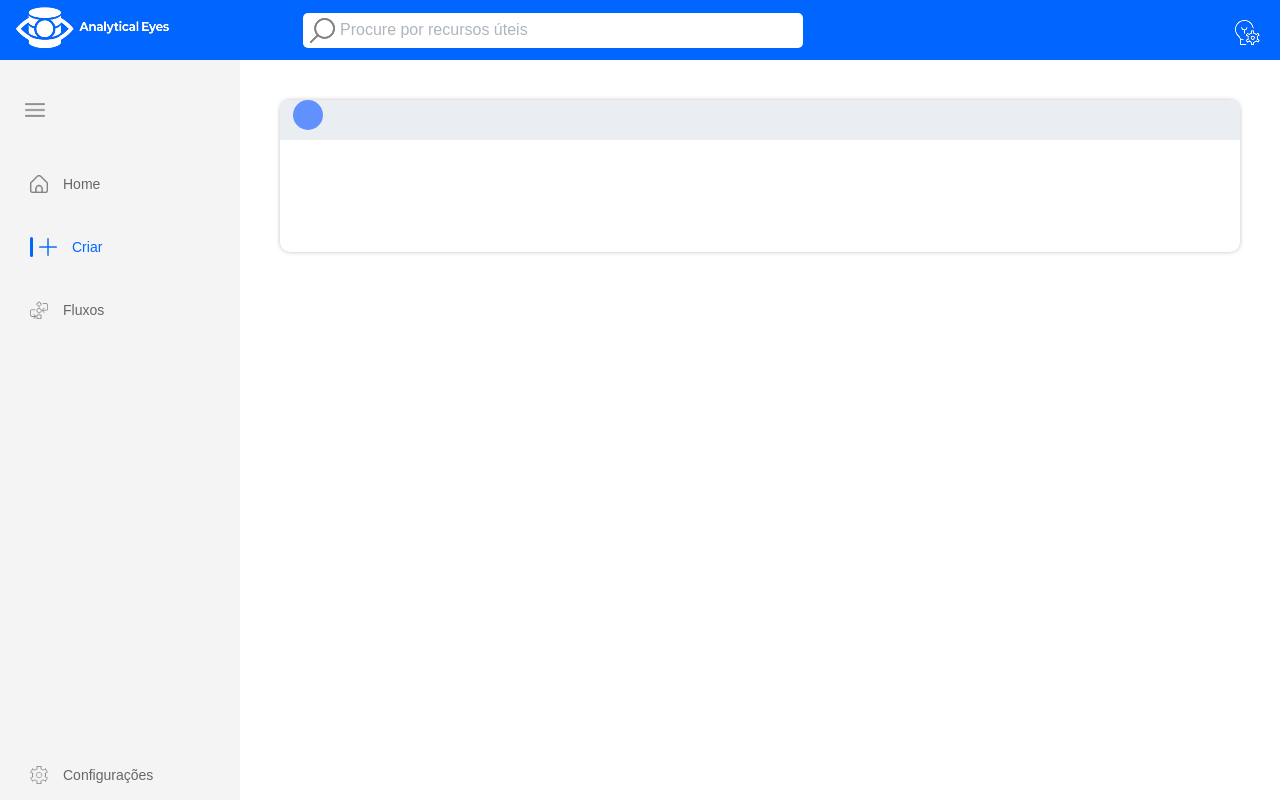
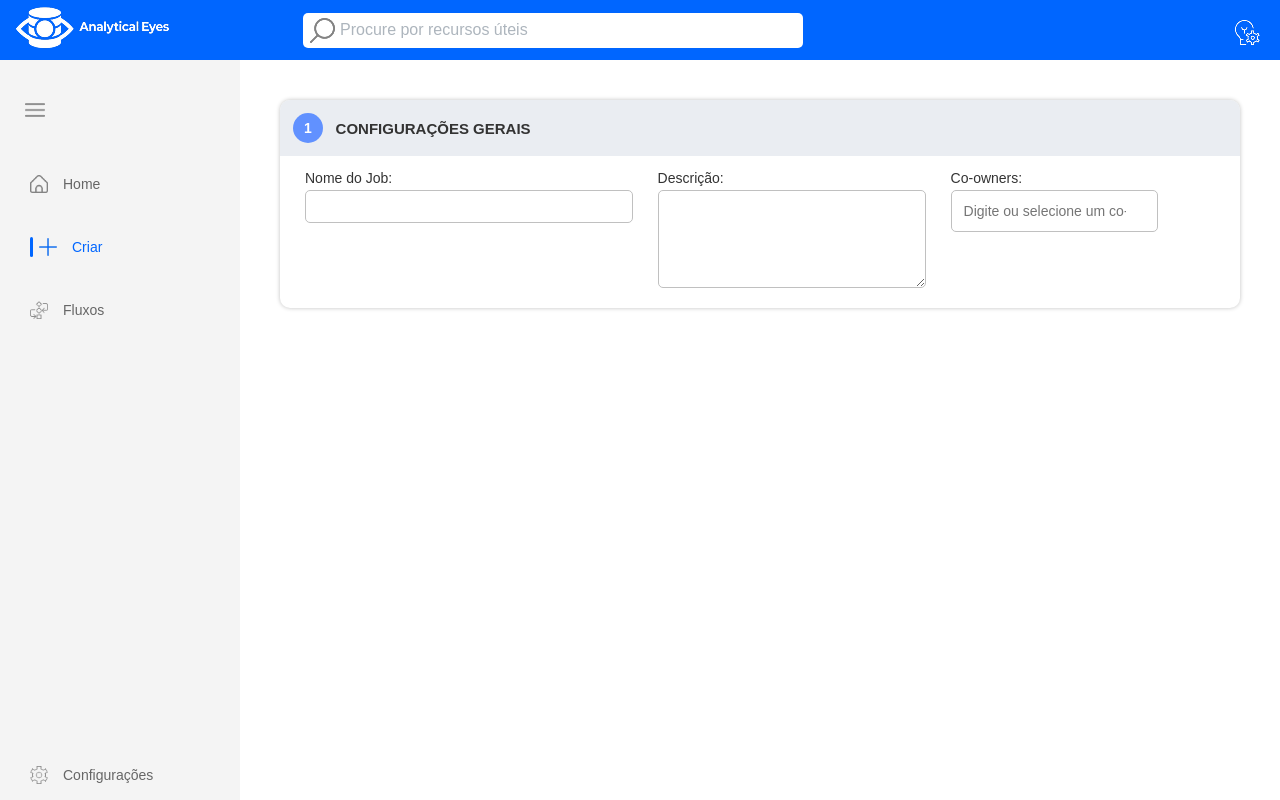
Before and after one commit to GabsSoS/Analytic-Eyes, a React app in the folder etl-manager/frontend/: page /criar in a window 1280 px wide. Built offline with nearby package versions, Linux system fonts and the light colour scheme; the HTML template or start-up script is replaced by a standard one.

Commit message:
finalização etapa1
etapa 1 finalizada correção de responsividades virão posteriormente

```diff
--- a/etl-manager/frontend/src/pages/Criar/Fluxos.css
+++ b/etl-manager/frontend/src/pages/Criar/Fluxos.css
@@ -1,9 +1,18 @@
+h3 {
+  font-family: "irina-sans-regular", sans-serif;
+  font-size: 15px;
+  color: #333333;
+  margin-left: 1vw;
+}
+
+
+
+
 .container {
   position: absolute;
   display: flex;
   flex-direction: column;
   align-items: center;
-
   justify-content: center;
   top: 100px;
 }
@@ -12,16 +21,18 @@
   display: flex;
   flex-direction: column;
   width: 75vw;
-  height: 19vh;
+  height: auto;
   background-color: #ffffff;
   border-radius: 10px;
   box-shadow: 0px 0px 4px rgba(0, 0, 0, 0.25);
+  padding-bottom: 10px;
 }
 
 .cabecalho {
   display: flex;
   width: 75vw;
-  height: 5vh;
+  height: 7vh;
+  align-items: center;
   border-top-left-radius: 10px;
   border-top-right-radius: 10px;
   background-color: #EAEDF2;
@@ -35,4 +46,130 @@
   background-color: #EAEDF2;
   margin-left: 1vw;
   background-color: #6191FF;
+  align-items: center;
+  justify-content: center;
+  color: white;
+  font-size: 14px;
+  font-family: "irina-sans-regular", sans-serif;
+  font-weight: bolder;
 }
+
+.conteudo {
+  display: flex;
+  flex-direction: row;
+}
+
+
+.job {
+  display: flex;
+  flex-direction: column;
+  margin-left: 25px;
+}
+
+.paragaf {
+  font-family: "irina-sans-regular", sans-serif;
+  font-size: 14px;
+  color: #333333;
+}
+
+.inputs-generics {
+  position: relative;
+  display: flex;
+  flex-direction: column;
+  width: 300px;
+  height: 5px;
+  border: #C0C0C0 solid 1px;
+  border-radius: 5px;
+  padding: 1vw;
+  top: -10px;
+  outline: none;
+}
+
+.Descricao {
+  display: flex;
+  flex-direction: column;
+  margin-left: 25px;
+}
+
+.inputs-desc {
+  position: relative;
+  width: 250px;
+  height: 80px;
+  border: #C0C0C0 solid 1px;
+  border-radius: 5px;
+  padding: 8px;
+  top: -10px;
+  outline: none;
+  font-family: "irina-sans-regular", sans-serif;
+  font-size: 14px;
+  resize: vertical;
+  font-size: 14px;
+  line-height: 1.4;
+}
+
+.Co-owners {
+  display: flex;
+  flex-direction: column;
+  margin-left: 25px;
+}
+
+.inputs-owners-wrapper {
+  position: relative;
+  top: -10px;
+}
+
+.co-owners-input-box {
+  display: flex;
+  flex-wrap: wrap;
+  gap: 6px;
+  align-items: center;
+  width: auto;
+  min-height: 40px;
+  border: #C0C0C0 solid 1px;
+  border-radius: 5px;
+  padding: 8px 8px;
+  background-color: white;
+  box-sizing: border-box;
+}
+
+.inputs-owners {
+  border: none;
+  outline: none;
+  font-family: "irina-sans-regular", sans-serif;
+  font-size: 14px;
+  flex: 1;
+  min-width: 150px;
+  padding: 4px;
+}
+
+.co-owner-tag {
+  display: flex;
+  align-items: center;
+  gap: 6px;
+  background-color: #e8f0ff;
+  border: 1px solid #6191FF;
+  border-radius: 20px;
+  padding: 4px 10px;
+  font-family: "irina-sans-regular", sans-serif;
+  font-size: 13px;
+  color: #333333;
+  white-space: nowrap;
+}
+
+.btn-remove-owner {
+  background: none;
+  border: none;
+  color: #6191FF;
+  font-size: 16px;
+  cursor: pointer;
+  padding: 0;
+  display: flex;
+  align-items: center;
+  justify-content: center;
+  transition: color 0.2s;
+  line-height: 1;
+}
+
+.btn-remove-owner:hover {
+  color: #d9534f;
+}
--- a/etl-manager/frontend/src/pages/Criar/Fluxos.jsx
+++ b/etl-manager/frontend/src/pages/Criar/Fluxos.jsx
@@ -1,11 +1,79 @@
 import "./Fluxos.css";
+import { useState } from "react";
 
 function Criar() {
+  const [coOwners, setCoOwners] = useState([]);
+  const [inputValue, setInputValue] = useState("");
+
+  const ownersList = ["João", "Maria", "Pedro", "Ana"];
+
+  const addCoOwner = () => {
+    if (inputValue.trim() && !coOwners.includes(inputValue.trim())) {
+      setCoOwners([...coOwners, inputValue.trim()]);
+      setInputValue("");
+    }
+  };
+
+  const removeCoOwner = (owner) => {
+    setCoOwners(coOwners.filter(item => item !== owner));
+  };
+
+  const handleKeyPress = (e) => {
+    if (e.key === "Enter") {
+      e.preventDefault();
+      addCoOwner();
+    }
+  };
+
   return (
     <div className="container">
       <div className="etapa1">
         <div className="cabecalho">
-          <div className="circulo"></div>
+          <div className="circulo">1</div>
+          <h3>CONFIGURAÇÕES GERAIS</h3>
+        </div>
+        <div className="conteudo">
+          <div className="job">
+            <p className="paragaf">Nome do Job:</p>
+            <input className="inputs-generics" type="text" maxLength="255" />
+          </div>
+          <div className="Descricao">
+            <p className="paragaf">Descrição:</p>
+            <textarea className="inputs-desc" maxLength="255"></textarea>
+          </div>
+          <div className="Co-owners">
+            <p className="paragaf">Co-owners:</p>
+            <div className="inputs-owners-wrapper">
+              <div className="co-owners-input-box">
+                {coOwners.map((owner) => (
+                  <div key={owner} className="co-owner-tag">
+                    <span>{owner}</span>
+                    <button
+                      className="btn-remove-owner"
+                      onClick={() => removeCoOwner(owner)}
+                      type="button"
+                    >
+                      ×
+                    </button>
+                  </div>
+                ))}
+                <input
+                  list="owners"
+                  className="inputs-owners"
+                  type="text"
+                  value={inputValue}
+                  onChange={(e) => setInputValue(e.target.value)}
+                  onKeyPress={handleKeyPress}
+                  placeholder={coOwners.length === 0 ? "Digite ou selecione um co-owner" : ""}
+                />
+              </div>
+              <datalist id="owners">
+                {ownersList.map((owner) => (
+                  <option key={owner} value={owner} />
+                ))}
+              </datalist>
+            </div>
+          </div>
         </div>
       </div>
 
```
